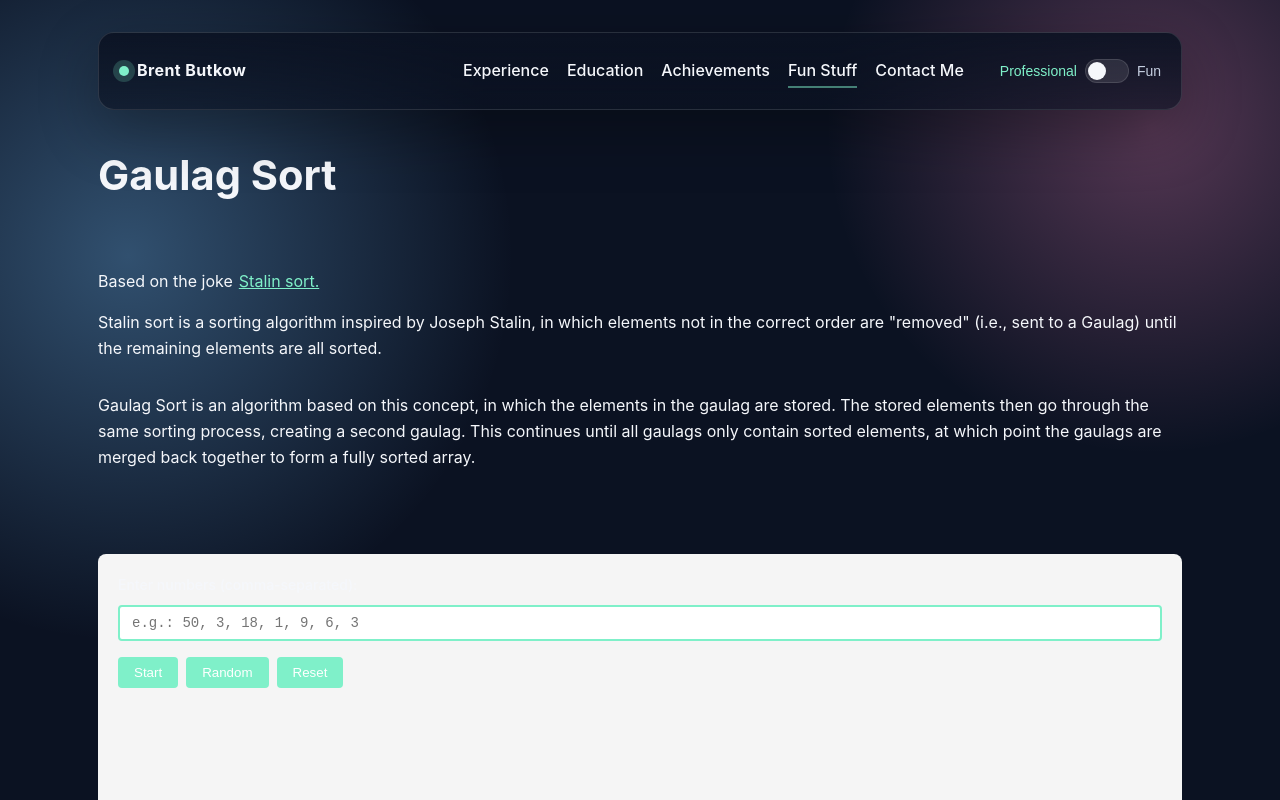
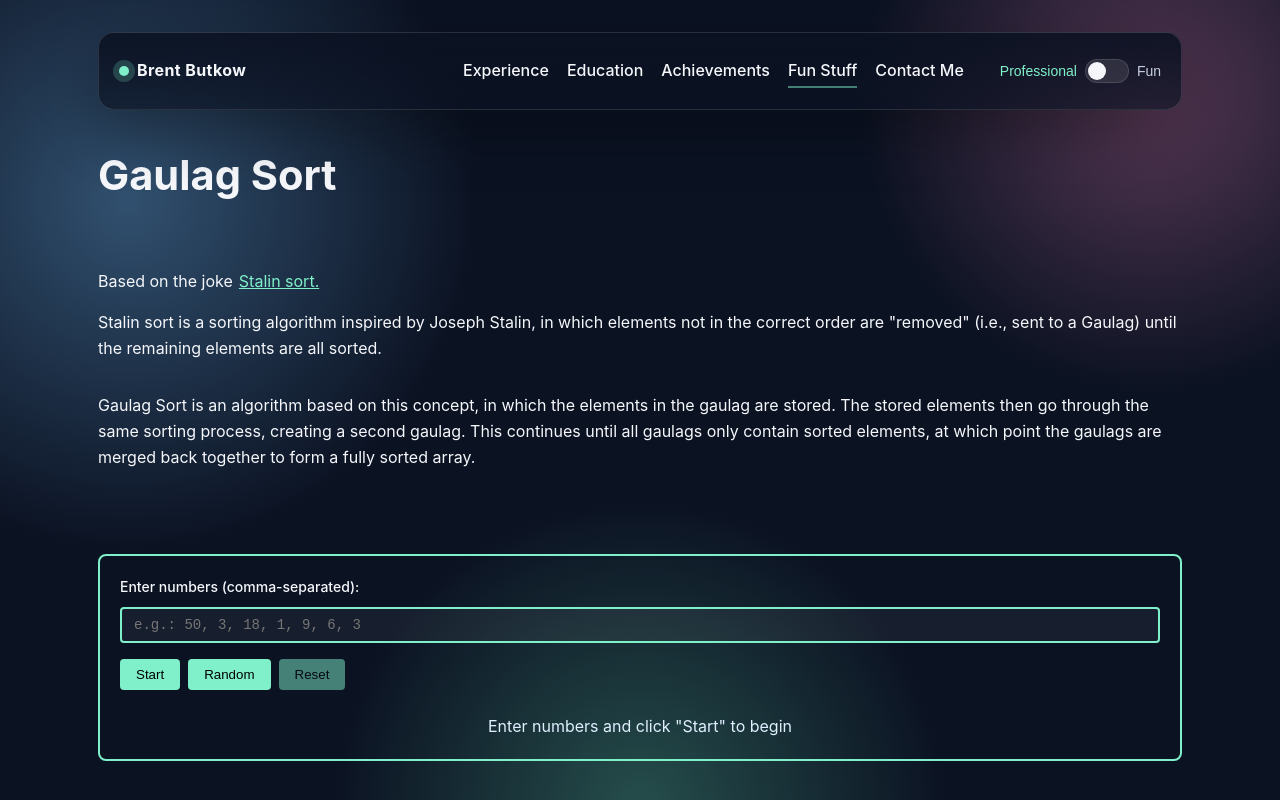
Before and after one commit to BrentTB/brentbutkow.me, a React (Vite) app: page /fun-stuff/gaulag-sort in a window 1280 px wide. Shown: the top 800 px of the page. Built offline with nearby package versions, Linux system fonts and the light colour scheme.

Commit message:
refactor: update GaulagSort styling

```diff
--- a/src/index.scss
+++ b/src/index.scss
@@ -5,6 +5,7 @@
   --accent: #7ff0c9;
   --muted: #c5cee0;
   --text: #f5f7fb;
+  --text-secondary: #dfefff;
   --shadow: 0 20px 60px rgba(0, 0, 0, 0.3);
   font-family:
     'Space Grotesk',
--- a/src/pages/fun-stuff/subpages/GaulagSort/GaulagSortVisualizer.module.scss
+++ b/src/pages/fun-stuff/subpages/GaulagSort/GaulagSortVisualizer.module.scss
@@ -3,7 +3,7 @@
   flex-direction: column;
   gap: 24px;
   padding: 20px;
-  background: var(--background-secondary, #f5f5f5);
+  border: 2px solid var(--accent);
   border-radius: 8px;
   margin-top: 20px;
 }
@@ -26,14 +26,16 @@
 
   input {
     padding: 8px 12px;
-    border: 2px solid var(--accent, #007bff);
+    border: 2px solid var(--accent);
     border-radius: 4px;
     font-size: 14px;
     font-family: monospace;
+    background-color: var(--surface);
+    color: var(--text);
 
     &:focus {
       outline: none;
-      border-color: var(--accent, #007bff);
+      border-color: var(--accent);
       box-shadow: 0 0 0 3px rgba(0, 123, 255, 0.25);
     }
 
@@ -51,8 +53,8 @@
 
   button {
     padding: 8px 16px;
-    background-color: var(--accent, #007bff);
-    color: white;
+    background-color: var(--accent);
+    color: black;
     border: none;
     border-radius: 4px;
     font-weight: 500;
@@ -78,14 +80,13 @@
 }
 
 .visualization {
-  min-height: 300px;
   display: flex;
   align-items: center;
   justify-content: center;
 }
 
 .placeholder {
-  color: var(--text-secondary, #666);
+  color: var(--text-secondary);
   font-size: 16px;
   text-align: center;
 }
@@ -114,7 +115,7 @@
   font-size: 13px;
   text-transform: uppercase;
   letter-spacing: 0.5px;
-  color: var(--text-secondary, #666);
+  color: #666;
 }
 
 .blocksContainer {
@@ -124,9 +125,8 @@
   min-height: 60px;
   align-items: flex-start;
   padding: 16px;
-  background: var(--background, #fff);
   border-radius: 6px;
-  border: 2px solid var(--accent, #007bff);
+  border: 2px solid var(--accent);
   position: relative;
 }
 
@@ -136,21 +136,15 @@
   justify-content: center;
   width: 48px;
   height: 48px;
-  background: linear-gradient(135deg, var(--accent, #007bff), var(--accent-light, #0056b3));
-  color: white;
+  background: linear-gradient(135deg, var(--accent),  #0056b3);
+  color: var(--text);
   border-radius: 6px;
   font-weight: 600;
   font-size: 16px;
   box-shadow: 0 4px 12px rgba(0, 0, 0, 0.15);
   transition: all 1s cubic-bezier(0.25, 0.46, 0.45, 0.94);
-  cursor: default;
   user-select: none;
   flex-shrink: 0;
-
-  &:hover {
-    transform: translateY(-4px) scale(1.05);
-    box-shadow: 0 8px 16px rgba(0, 0, 0, 0.2);
-  }
 }
 
 .exitDown {
--- a/src/pages/fun-stuff/subpages/GaulagSort/GaulagSortVisualizer.tsx
+++ b/src/pages/fun-stuff/subpages/GaulagSort/GaulagSortVisualizer.tsx
@@ -233,7 +233,6 @@ function GaulagSortVisualizer() {
   const handleReset = () => {
     setGaulags([])
     gaulagsRef.current = []
-    setInput('')
     setIsAnimating(false)
   }
 
@@ -259,7 +258,9 @@ function GaulagSortVisualizer() {
           <button onClick={generateRandomNumbersForInput} disabled={isAnimating}>
             Random
           </button>
-          <button onClick={handleReset}>Reset</button>
+          <button onClick={handleReset} disabled={gaulags.length === 0}>
+            Reset
+          </button>
         </div>
       </div>
 
```
Also changed, not shown: 1 other file (tests, documents, lock files or other folders).
